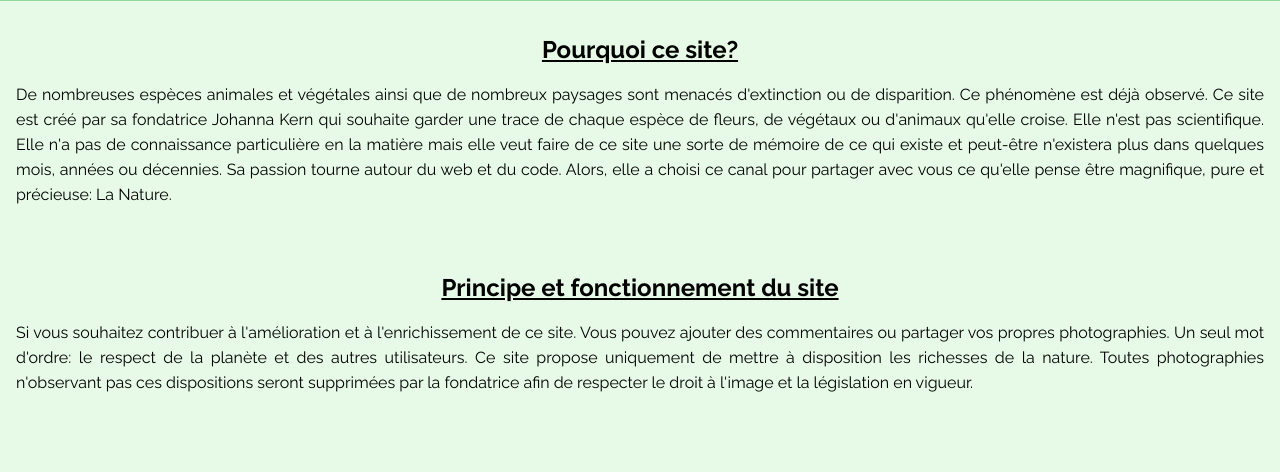
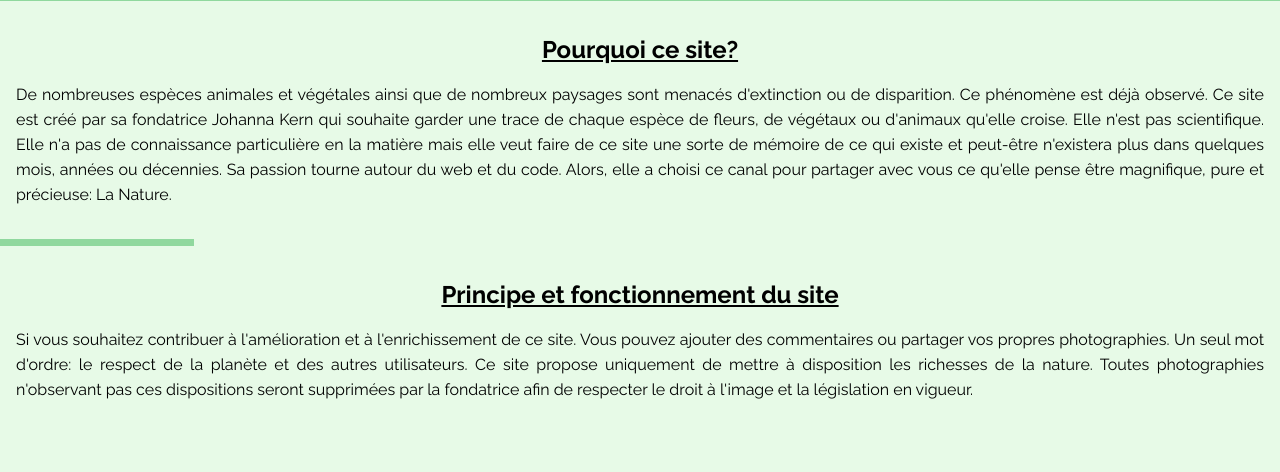
Before and after one commit to Fleurdel34/Fleurdel34-Projet-Personnel-Nature, a plain HTML site: page Frontend/index.html in a window 1280 px wide. Shown: the part 289-761 px from the top of the page. Drawn offline with Linux system fonts and the light colour scheme.

Commit message:
Intégration d une bordure entre 2paragraphes

```diff
--- a/Frontend/index.html
+++ b/Frontend/index.html
@@ -43,6 +43,7 @@
                         a choisi ce canal pour partager avec vous ce qu'elle pense être magnifique, pure et précieuse: La Nature.
                     </p>
                 </div>
+                <div class="paragraphe_separate"></div>
                 <div class="second_paragraphe">
                     <h2 class="titre_introduction">Principe et fonctionnement du site</h2>
                     <p> Si vous souhaitez contribuer à l'amélioration et à l'enrichissement de ce site. Vous pouvez ajouter des commentaires ou partager vos propres photographies.
--- a/Frontend/style.css
+++ b/Frontend/style.css
@@ -90,6 +90,13 @@ body{
     margin: 0;
 }
 
+.paragraphe_separate{
+    border: 1px  rgb(144, 216, 158) solid;
+    width:15%;
+    height: 5px;
+    background-color:  rgb(144, 216, 158);
+
+}
 .second_paragraphe{
     padding: 1rem;
     line-height: 25px;
```
